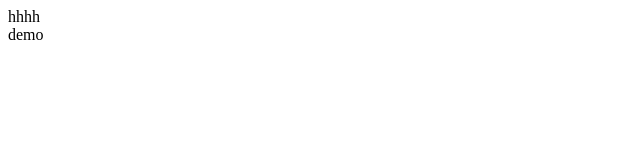
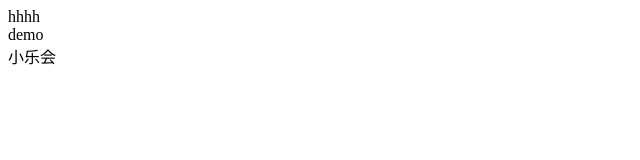
Before and after one commit to sidepip/git-demo, a plain HTML site: page index.html in a window 1280 px wide. Shown: the full height of the page, 0-640 px from the left. Drawn offline with Linux system fonts and the light colour scheme.

Commit message:
third save

```diff
--- a/index.html
+++ b/index.html
@@ -5,5 +5,6 @@
     <body>
         <div>hhhh</div>
         <div>demo</div>
+        <div>小乐会</div>
     </body>
 </html>
```
